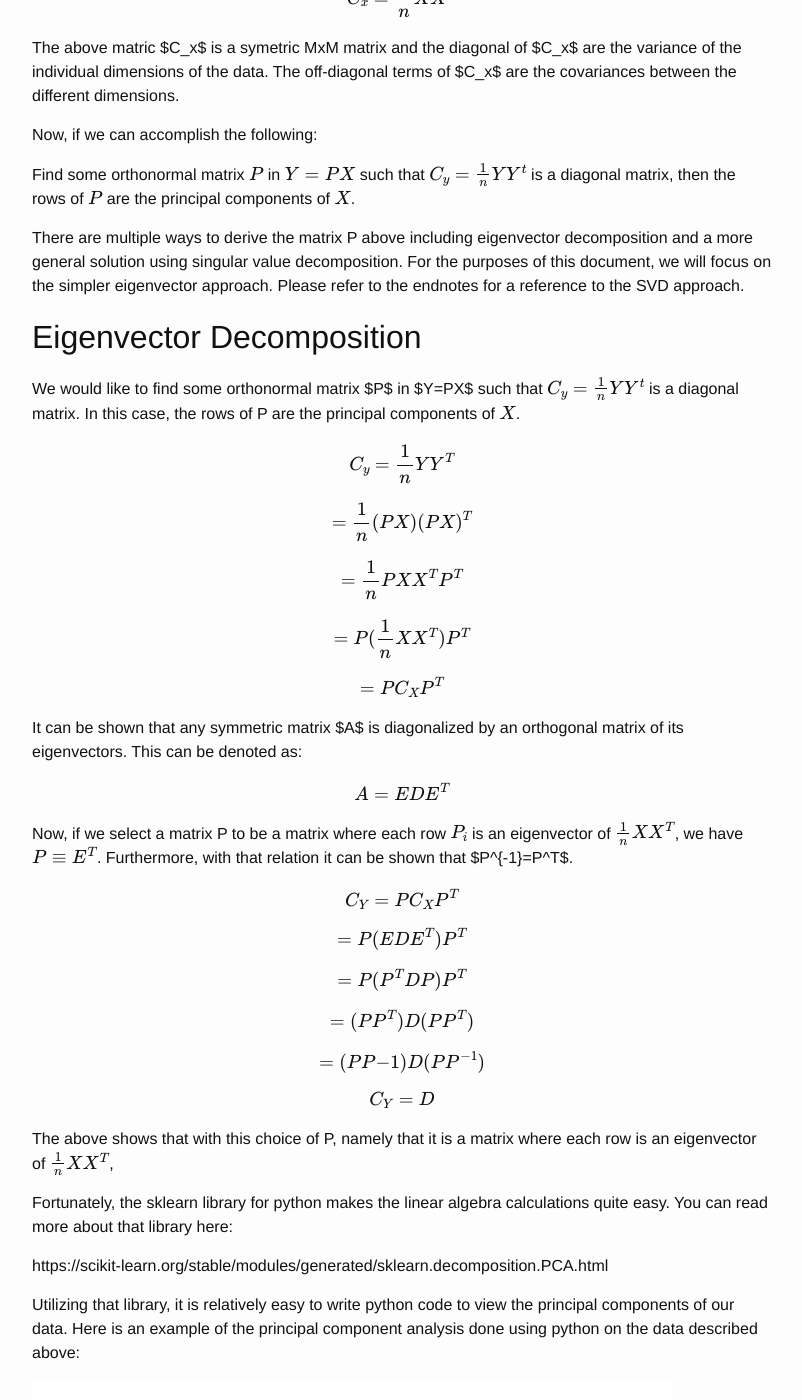
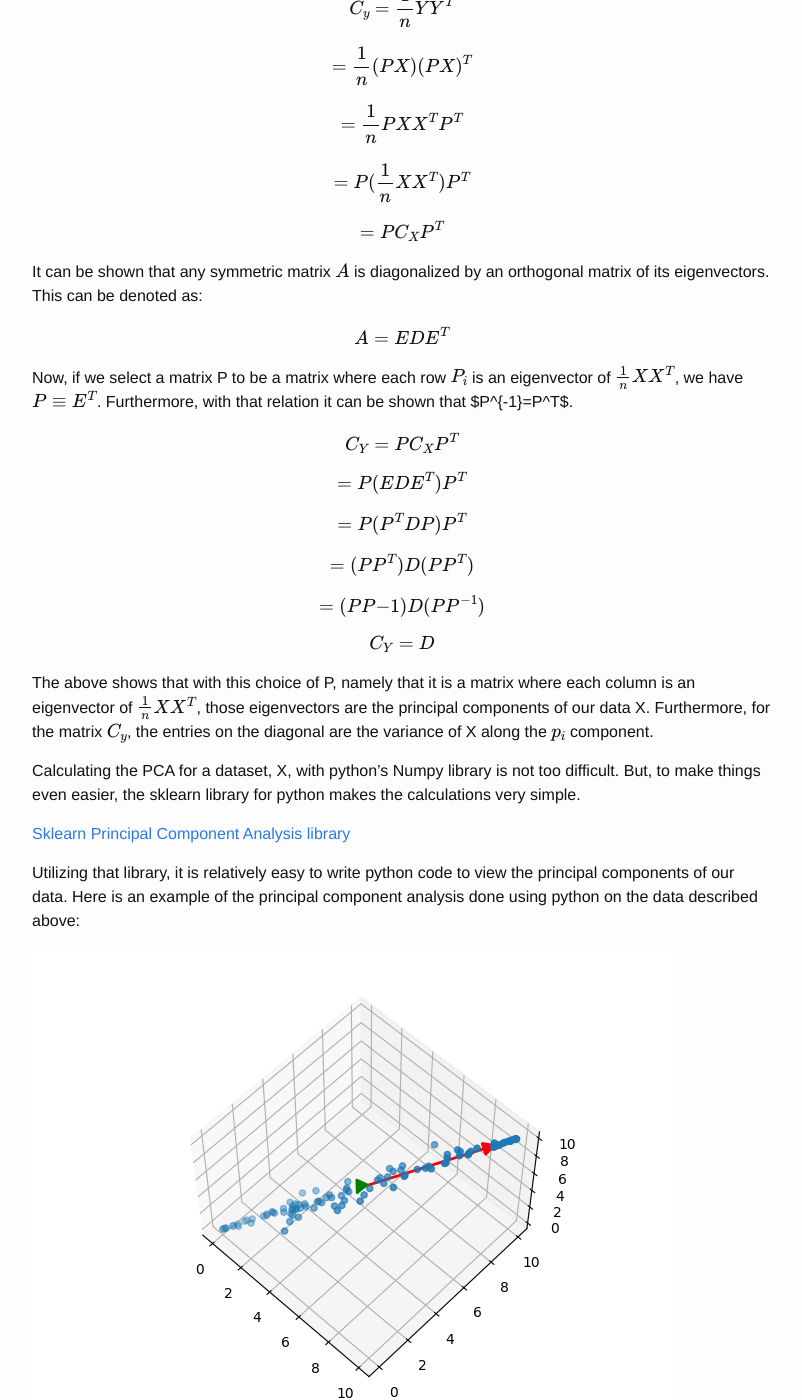
Before and after one commit to fractalbass/data_science, a Jekyll site: the page built from _posts/2020-08-06-data_science_33.markdown, in a window 1280 px wide and 1400 px high, scrolled down 3721 px. Shown: the whole window, without its empty margins (238-1040 px from the left). Built offline with Jekyll 4.4.1, drawn with Linux system fonts in a browser that asks for light colours; formulas are drawn with MathJax 3; some of the changed text lies outside the part shown.

Commit message:
Fixin typos.

```diff
--- a/_posts/2020-08-06-data_science_33.markdown
+++ b/_posts/2020-08-06-data_science_33.markdown
@@ -51,7 +51,7 @@
 
 $$C_x=\frac{1}{n}XX^T$$
 
-The above matric $C_x$ is a symetric MxM matrix and the diagonal of $C_x$ are the variance of the individual dimensions of the data.  The off-diagonal terms of $C_x$ are the covariances between the different dimensions.
+The above matrix $$C_x$$ is a symmetric MxM matrix and the diagonal of $$C_x$$ are the variance of the individual dimensions of the data.  The off-diagonal terms of $$C_x$$ are the covariances between the different dimensions.
 
 Now, if we can accomplish the following:
 
@@ -61,7 +61,7 @@
 
 ## Eigenvector Decomposition
 
-We would like to find some orthonormal matrix $P$ in $Y=PX$ such that  $$C_y=\frac{1}{n}YY^t$$ is a diagonal matrix.  In this case, the rows of P are the principal components of $$X$$.
+We would like to find some orthonormal matrix $$P$$ in $$Y=PX$$ such that  $$C_y=\frac{1}{n}YY^t$$ is a diagonal matrix.  In this case, the rows of P are the principal components of $$X$$.
 
 $$C_y=\frac{1}{n}YY^T$$
 
@@ -73,7 +73,7 @@
 
 $$=PC_XP^T$$
 
-It can be shown that any symmetric matrix $A$ is diagonalized by an orthogonal matrix of its eigenvectors.  This can be denoted as:
+It can be shown that any symmetric matrix $$A$$ is diagonalized by an orthogonal matrix of its eigenvectors.  This can be denoted as:
 
 $$A=EDE^T$$
 
@@ -91,11 +91,13 @@
 
 $$C_Y=D$$
 
-The above shows that with this choice of P, namely that it is a matrix where each row is an eigenvector of $$\frac{1}{n}XX^T$$,
+The above shows that with this choice of P, namely that it is a matrix where each column is an eigenvector of $$\frac{1}{n}XX^T$$, those eigenvectors are the principal components of our data X.  Furthermore, for the matrix $$C _y$$, the entries on the diagonal are the variance of X along the $$p_i$$ component.
 
-Fortunately, the sklearn library for python makes the linear algebra calculations quite easy.  You can read more about that library here:
+Calculating the PCA for a dataset, X, with python's Numpy library is not too difficult.  But, to make things even easier, the sklearn library for python makes the calculations very simple.
 
-https://scikit-learn.org/stable/modules/generated/sklearn.decomposition.PCA.html
+
+
+[Sklearn Principal Component Analysis library](https://scikit-learn.org/stable/modules/generated/sklearn.decomposition.PCA.html)
 
 Utilizing that library, it is relatively easy to write python code to view the principal components of our data.  Here is an example of the principal component analysis done using python on the data described above:
 
```
Also changed, not shown: other parts of _posts/2020-08-06-data_science_33.markdown (+2 -2 lines), Gemfile.lock (added).
